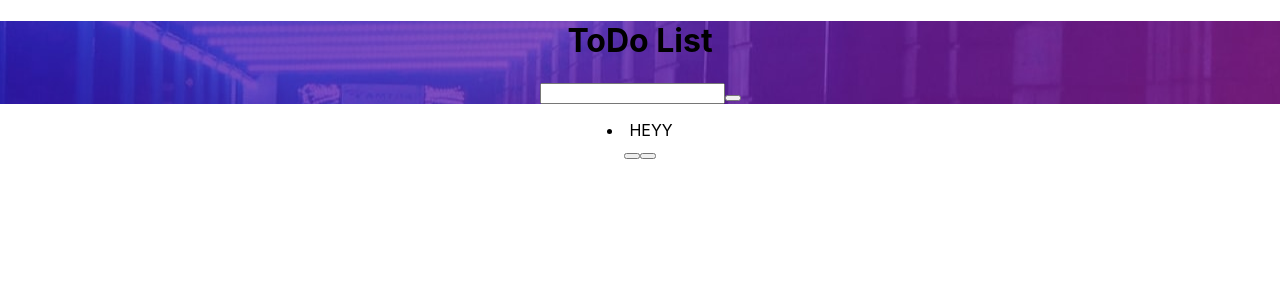
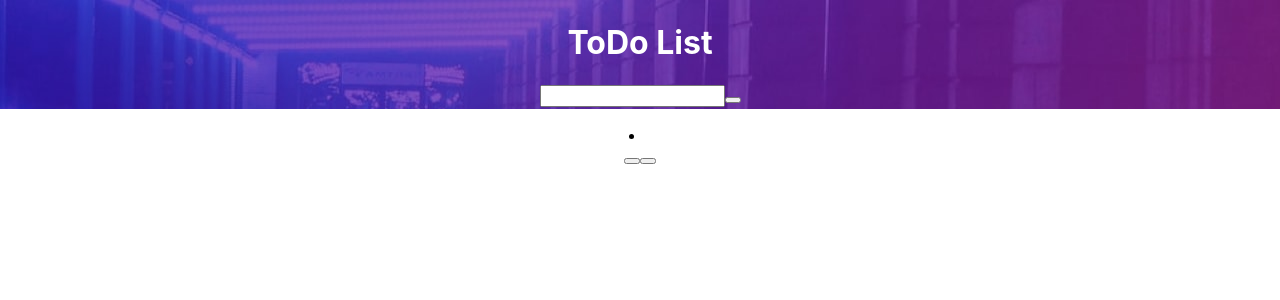
Before and after one commit to faizah1992/Todo-List-App, a React (Create React App) app: page / in a window 1280 px wide. Shown: the top 300 px of the page. Built offline with nearby package versions, Linux system fonts and the light colour scheme.

Commit message:
todo component added

```diff
--- a/package.json
+++ b/package.json
@@ -3,9 +3,13 @@
   "version": "0.1.0",
   "private": true,
   "dependencies": {
+    "@fortawesome/fontawesome-svg-core": "^1.2.34",
+    "@fortawesome/free-solid-svg-icons": "^5.15.2",
+    "@fortawesome/react-fontawesome": "^0.1.14",
     "@testing-library/jest-dom": "^5.11.9",
     "@testing-library/react": "^11.2.3",
     "@testing-library/user-event": "^12.6.0",
+    "fontawesome": "^5.6.3",
     "react": "^17.0.1",
     "react-dom": "^17.0.1",
     "react-scripts": "4.0.1",
--- a/src/App.css
+++ b/src/App.css
@@ -4,4 +4,10 @@
 
 .header {
   background-image: url("Images/bg-desktop-dark.jpg");
+  padding-top: 2px;
+  padding-bottom: 2px;
+  color: white;
 }
+.todo-input{
+  padding-bottom: 2px;
+}
--- a/src/components/Form.js
+++ b/src/components/Form.js
@@ -1,4 +1,5 @@
 import React from "react"
+import '../App.css';
 
 
 const Form = ({inputText, setInputText, todos, setTodos}) => {
--- a/src/components/Todo.js
+++ b/src/components/Todo.js
@@ -1,9 +1,9 @@
 import React from "react"
 
-const Todo = () => {
+const Todo = ({ text }) => {
     return(
         <div className="todo">
-            <li className="todo-item">HEYY</li>
+            <li className="todo-item">{text}</li>
             <button className="complete-btn">
                 <i className="fas fa-check"></i>
             </button>
--- a/src/components/TodoList.js
+++ b/src/components/TodoList.js
@@ -1,9 +1,14 @@
 import React from "react"
 import Todo from "./Todo"
-const TodoList = () => {
+
+const TodoList = ({todos}) => {
     return (
         <div className="todo-container">
-            <ul className="todo-list"></ul>
+            <ul className="todo-list">
+                {todos.map(todo => (
+                    <Todo text={todo.text} id={todo.id}/>
+                ))}
+            </ul>
             <Todo/>
         </div>
     )
```
Also changed, not shown: 2 other files (tests, documents, lock files or other folders).
